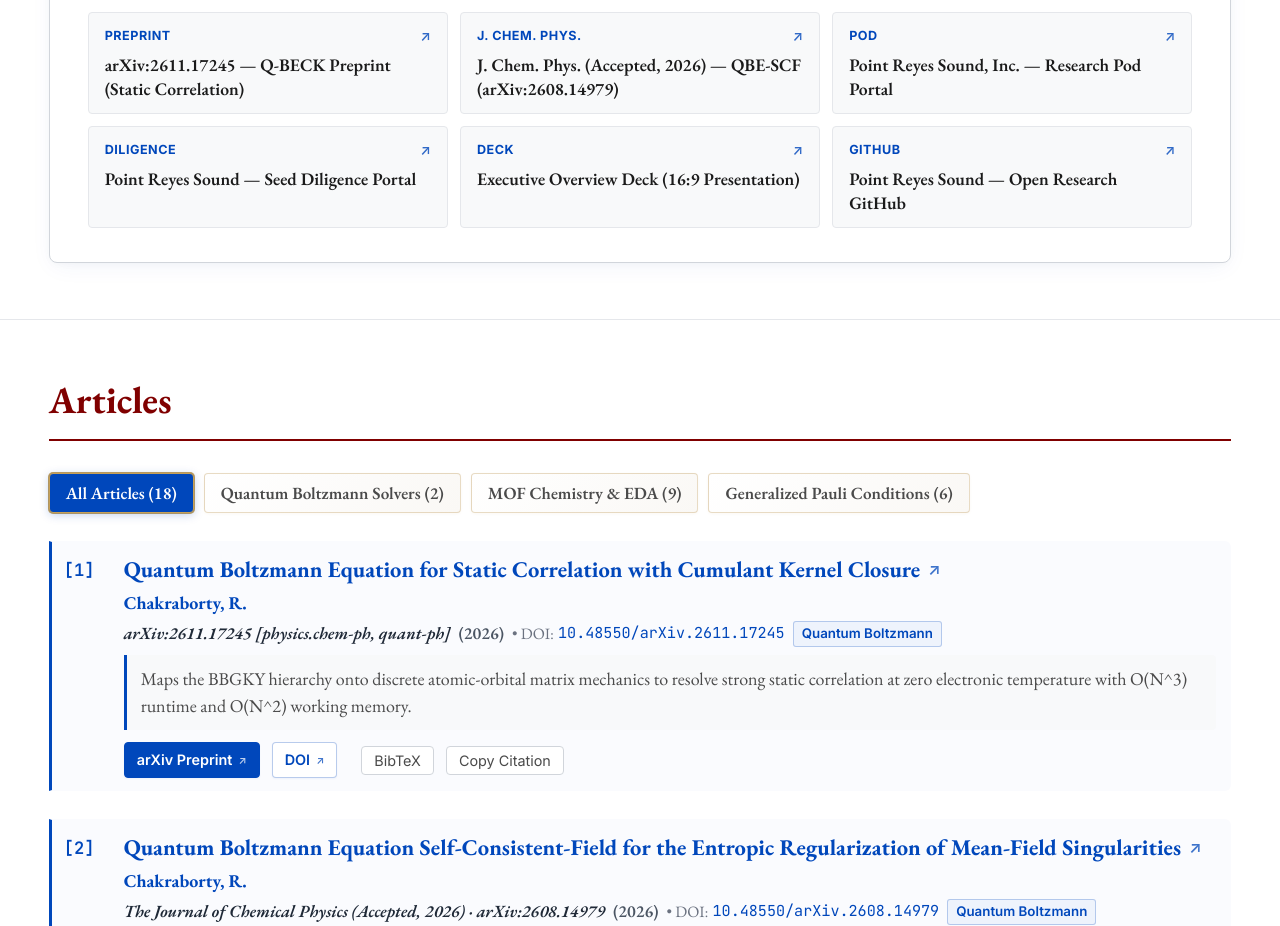
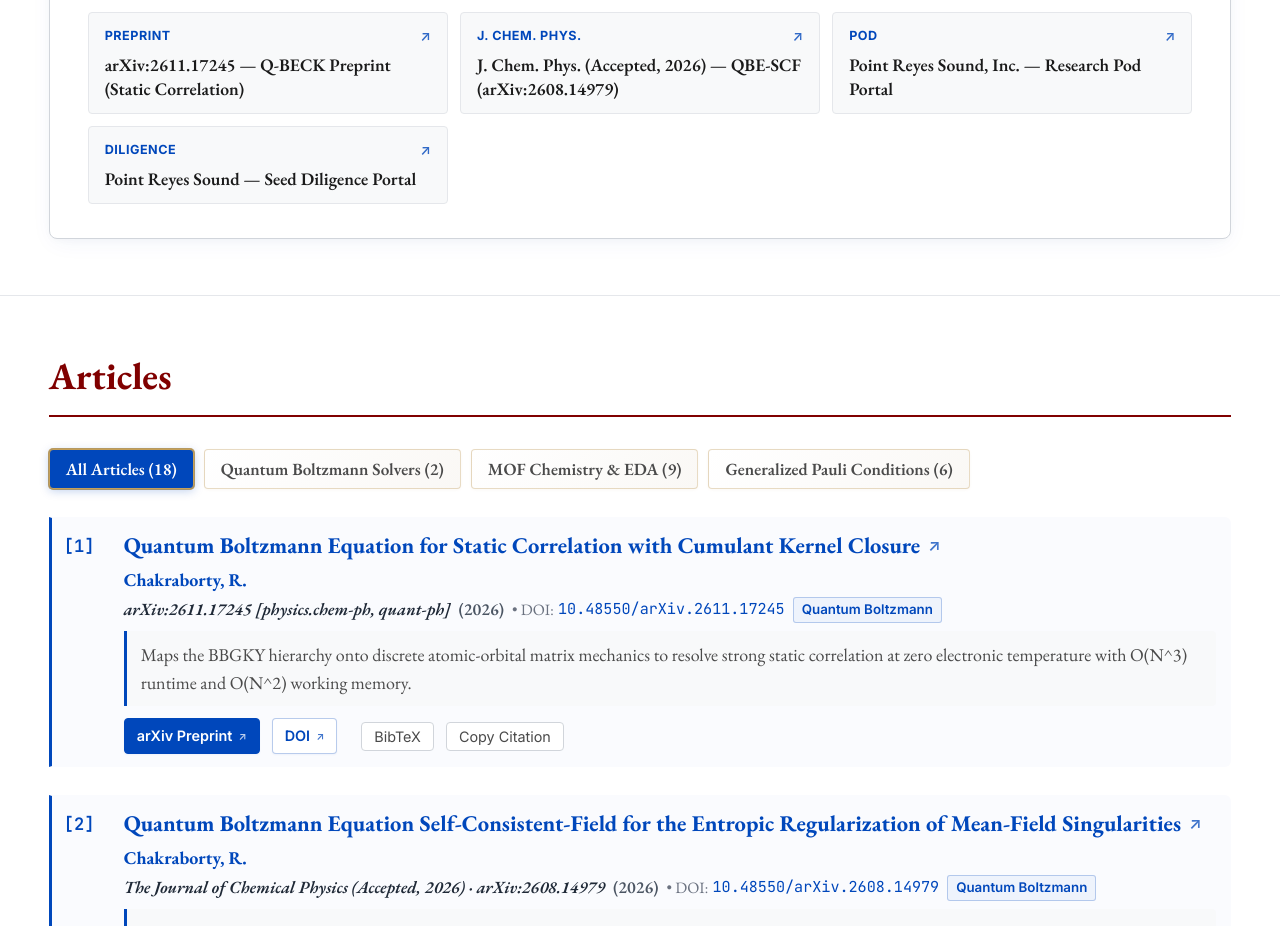
Before and after one commit to RomitChakraborty/rchakraborty.dev, a React (Vite) app: page / in a window 1280 px wide. Shown: the part 2060-2986 px from the top of the page. Built offline with nearby package versions, Linux system fonts and the light colour scheme.

Commit message:
Remove Deck and GitHub tiles from Quantum Boltzmann Solver materials grid

```diff
--- a/src/data/research.ts
+++ b/src/data/research.ts
@@ -56,18 +56,6 @@ export const researchPillars: ResearchPillar[] = [
         type: "pod",
         url: "https://pointreyessound.com#investors",
         badge: "Diligence"
-      },
-      {
-        label: "Executive Overview Deck (16:9 Presentation)",
-        type: "paper",
-        url: "https://pointreyessound.com/public-deck",
-        badge: "Deck"
-      },
-      {
-        label: "Point Reyes Sound — Open Research GitHub",
-        type: "code",
-        url: "https://github.com/point-reyes-sound",
-        badge: "GitHub"
       }
     ]
   },
```
